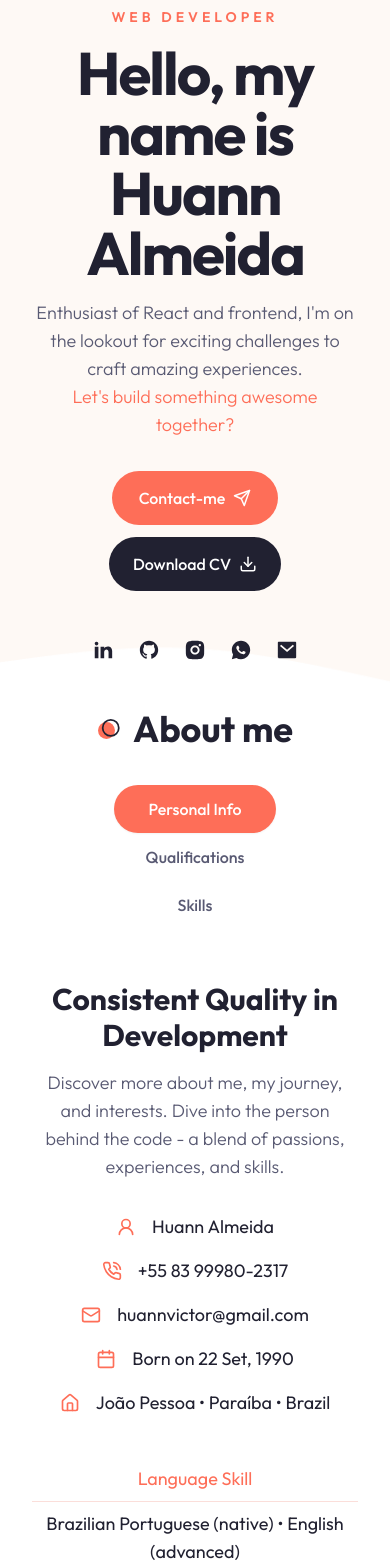
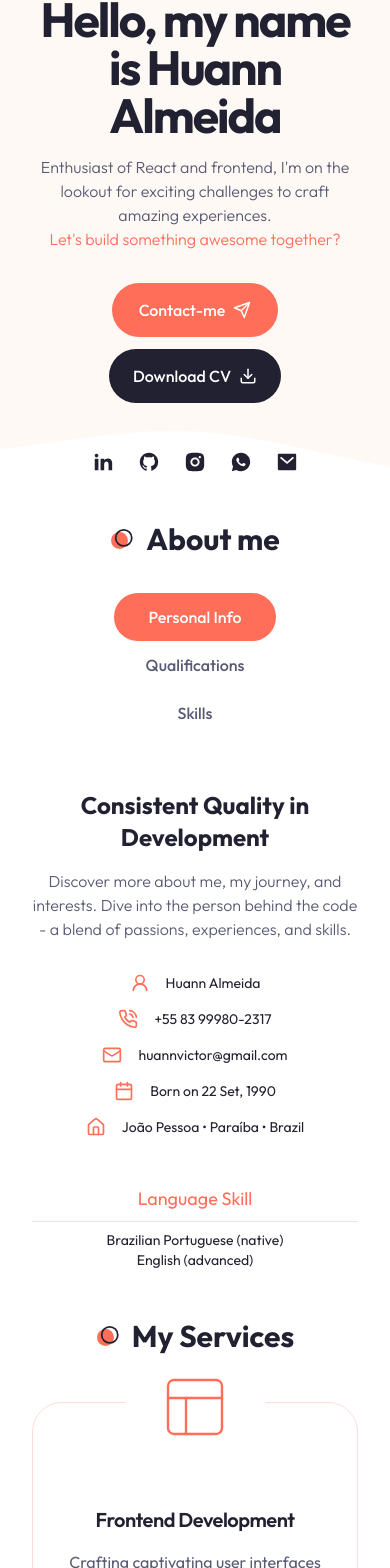
Before and after one commit to huannvictor/huannalmeida-dev, a Next.js app: page / in a window 390 px wide. Shown: the part 133-1701 px from the top of the page. Built offline with nearby package versions, Linux system fonts and the light colour scheme.

Commit message:
refact: adjust design to fit on mobile first approach

```diff
--- a/app/globals.css
+++ b/app/globals.css
@@ -63,7 +63,7 @@
 }
 
 .h1 {
-  @apply text-6xl xl:text-[72px] xl:leading-[80px] tracking-[-2px] font-bold;
+  @apply text-5xl xl:text-[72px] xl:leading-[80px] tracking-[-2px] font-bold;
 }
 
 .h2 {
@@ -71,7 +71,7 @@
 }
 
 .h3 {
-  @apply text-3xl font-bold;
+  @apply text-2xl md:text-3xl font-bold;
 }
 
 .h4 {
@@ -79,11 +79,11 @@
 }
 
 .subtitle {
-  @apply text-muted-foreground text-lg mb-8 font-light;
+  @apply text-muted-foreground text-base lg:text-lg mb-8 font-light;
 }
 
 .section-title {
-  @apply text-4xl font-bold relative w-max flex items-center justify-between gap-x-3 before:bg-dots_light before:dark:bg-dots_dark before:bg-no-repeat before:bg-center before:size-[24px];
+  @apply text-3xl md:text-4xl font-bold relative w-max flex items-center justify-between gap-x-3 before:bg-dots_light before:dark:bg-dots_dark before:bg-no-repeat before:bg-center before:size-[24px];
 }
 
 .badge {
--- a/components/About.tsx
+++ b/components/About.tsx
@@ -15,7 +15,7 @@ const About = () => {
   }
 
   return (
-    <section className="xl:h-[1050px] pb-12 xl:py-24">
+    <section className="xl:h-[1050px] mb-12 xl:mb-36">
       <div className="container mx-auto">
         <h2 className="section-title mb-8 xl:mb-16 text-center mx-auto">
           About me
@@ -66,11 +66,11 @@ const About = () => {
                       {infoData.map((item, index) => {
                         return (
                           <div
-                            className="flex items-center gap-x-4 mx-auto xl:mx-0"
+                            className="flex justify-start items-center gap-x-4 mx-auto md:mx-24 xl:mx-0"
                             key={index}
                           >
                             <div className="text-primary">{item.icon}</div>
-                            <div>{item.text}</div>
+                            <div className="text-sm md:text-base">{item.text}</div>
                           </div>
                         )
                       })}
@@ -81,7 +81,10 @@ const About = () => {
                         Language Skill
                       </div>
                       <div className="border-b border-border" />
-                      <div>Brazilian Portuguese (native) • English (advanced)</div>
+                      <div className="text-sm md:text-base">
+                        <p>Brazilian Portuguese (native)</p>
+                        <p>English (advanced)</p>
+                      </div>
                     </div>
                   </div>
                 </TabsContent>
@@ -97,7 +100,7 @@ const About = () => {
                       <div className="flex flex-col gap-y-6">
                         <div className="flex gap-x-4 items-center text-[22px] text-primary">
                           <Briefcase />
-                          <h4 className="capitalize font-medium">
+                          <h4 className="h4 capitalize font-medium">
                             {getData(qualificationData, 'experience').title}
                           </h4>
                         </div>
@@ -113,9 +116,9 @@ const About = () => {
                                   <div className="size-[11px] rounded-full bg-primary absolute -left-[5px] group-hover:translate-y-[84px] transition-all duration-500" />
                                 </div>
                                 <div>
-                                  <div className="font-semibold text-xl leading-none mb-2">{company}</div>
-                                  <div className="text-lg leading-none text-muted-foreground mb-4">{role}</div>
-                                  <div className="text-base font-medium">{years}</div>
+                                  <div className="font-semibold text-lg md:text-xl leading-none mb-2">{company}</div>
+                                  <div className="text-base md:text-lg leading-none text-muted-foreground mb-4">{role}</div>
+                                  <div className="text-sm md:text-base font-medium">{years}</div>
                                 </div>
                               </div>
                             )
@@ -143,9 +146,9 @@ const About = () => {
                                   <div className="size-[11px] rounded-full bg-primary absolute -left-[5px] group-hover:translate-y-[84px] transition-all duration-500" />
                                 </div>
                                 <div>
-                                  <div className="font-semibold text-xl leading-none mb-2">{university}</div>
-                                  <div className="text-lg leading-none text-muted-foreground mb-4">{qualification}</div>
-                                  <div className="text-base font-medium">{years}</div>
+                                  <div className="font-semibold text-lg md:text-xl leading-none mb-2">{university}</div>
+                                  <div className="text-base md:text-lg leading-none text-muted-foreground mb-4">{qualification}</div>
+                                  <div className="text-sm md:text-base font-medium">{years}</div>
                                 </div>
                               </div>
                             )
@@ -167,10 +170,10 @@ const About = () => {
                           const { name } = item
                           return (
                             <div
-                              className="w-2/4 text-center xl:text-left mx-auto xl:mx-0"
+                              className="w-full md:w-2/4 text-left md:text-center xl:text-left mx-auto xl:mx-0"
                               key={index}
                             >
-                              <div className="font-medium">
+                              <div className="text-base md:text-lg font-medium">
                                 {name}
                               </div>
                             </div>
--- a/components/Hero.tsx
+++ b/components/Hero.tsx
@@ -3,7 +3,6 @@ import Link from "next/link"
 import {
   RiArrowDownSLine,
   RiBriefcase4Fill,
-  RiTeamFill,
   RiPaletteFill,
   RiLightbulbFlashFill
 } from 'react-icons/ri'
@@ -15,7 +14,7 @@ import { Dialog, DialogContent, DialogDescription, DialogHeader, DialogTitle, Di
 
 const Hero = () => {
   return (
-    <section className="py-12 xl:py-24 xl:pt-28 bg-hero bg-no-repeat bg-bottom bg-cover dark:bg-none">
+    <section className="mb-12 xl:mb-36 xl:pt-28 bg-hero bg-no-repeat bg-bottom bg-cover dark:bg-none">
       <div className="container mx-auto">
         <div className="flex justify-between gap-x-8">
           <div className="flex max-w-[600px] flex-col justify-center mx-auto xl:mx-0 text-center xl:text-left">
@@ -42,14 +41,14 @@ const Hero = () => {
                     <Download size={18} />
                   </Button>
                 </DialogTrigger>
-                <DialogContent>
+                <DialogContent className="w-full flex flex-col">
                   <DialogHeader>
                     <DialogTitle>Download my CV</DialogTitle>
                     <DialogDescription>
                       Chose the language you prefer.
                     </DialogDescription>
                   </DialogHeader>
-                  <div className="flex items-center gap-x-2">
+                  <div className="flex flex-col justify-center md:flex-row items-center gap-x-2">
                     <Link target="_blank" href="/files/CV_HuannAlmeida_EN.pdf">
                       <Button variant='link' className="flex items-center gap-x-2">
                         English Version
--- a/components/Services.tsx
+++ b/components/Services.tsx
@@ -22,8 +22,8 @@ const Services = () => {
                   </div>
                 </CardHeader>
                 <CardContent className="text-center">
-                  <CardTitle className="mb-4">{item.title}</CardTitle>
-                  <CardDescription className="text-lg">
+                  <CardTitle className="mb-4 text-xl md:text-2xl">{item.title}</CardTitle>
+                  <CardDescription className="text-base md:text-lg">
                     {item.description}
                   </CardDescription>
                 </CardContent>
--- a/data/data.tsx
+++ b/data/data.tsx
@@ -55,7 +55,7 @@ export const qualificationData: QualificationData[] = [
       },
       {
         university: 'UNIESP',
-        qualification: 'Bachelor Of Business Administration',
+        qualification: 'Business Administration',
         years: '2010 - 2018'
       },
     ]
@@ -91,7 +91,7 @@ export const skillData: SkillData[] = [
   {
     title: 'skills',
     data: [
-      { name: 'Javascript, Typescript, Python, C#' },
+      { name: 'Javascript, Typescript, Python' },
       { name: 'TailwindCss, Shadcn-ui' },
       { name: 'Front-end Development' },
       { name: 'Back-end Development' },
@@ -118,7 +118,7 @@ export const servicesData: ServicesData[] = [
   },
   {
     icon: <Lightbulb size={72} strokeWidth={0.8} />,
-    title: 'Transforming Ideas into Interactive Designs',
+    title: 'Transforming Ideas',
     description: 'Bringing your vision to life with interactive and dynamic frontend solutions.'
   },
   {
```
